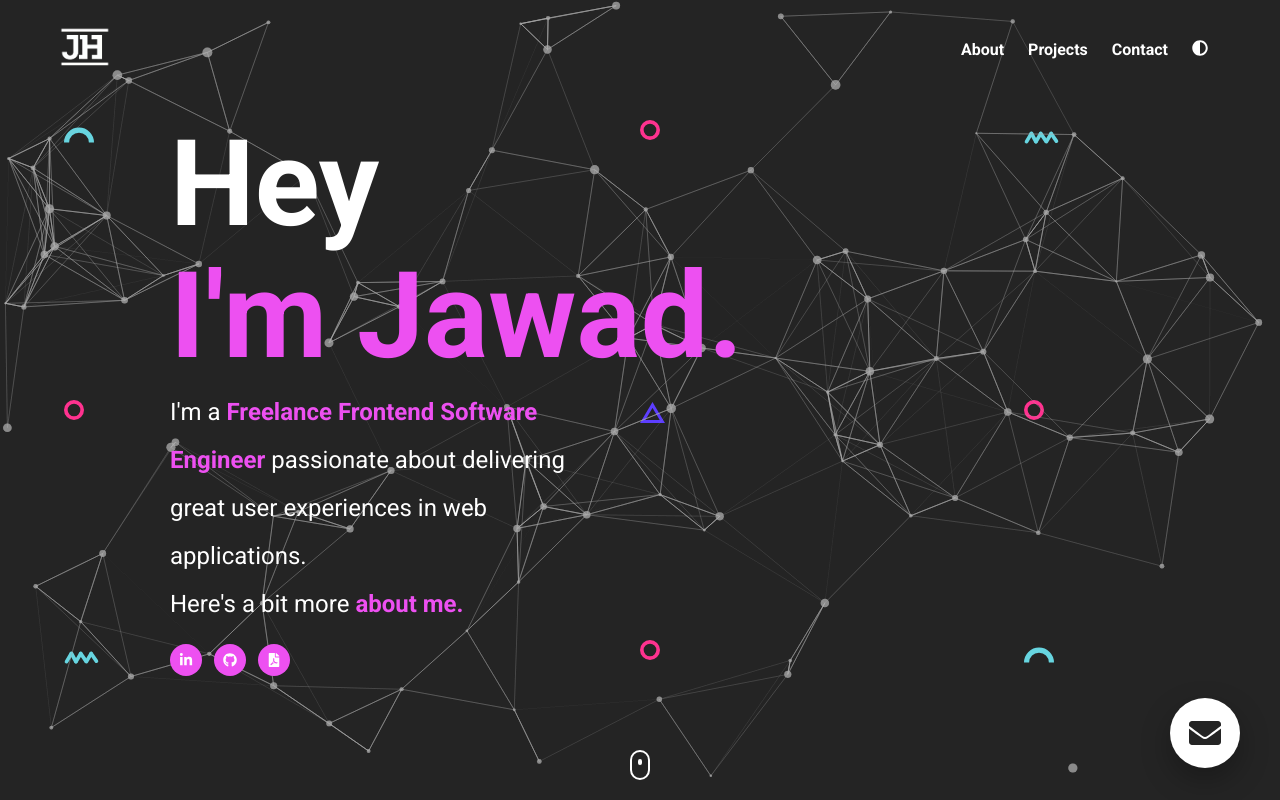
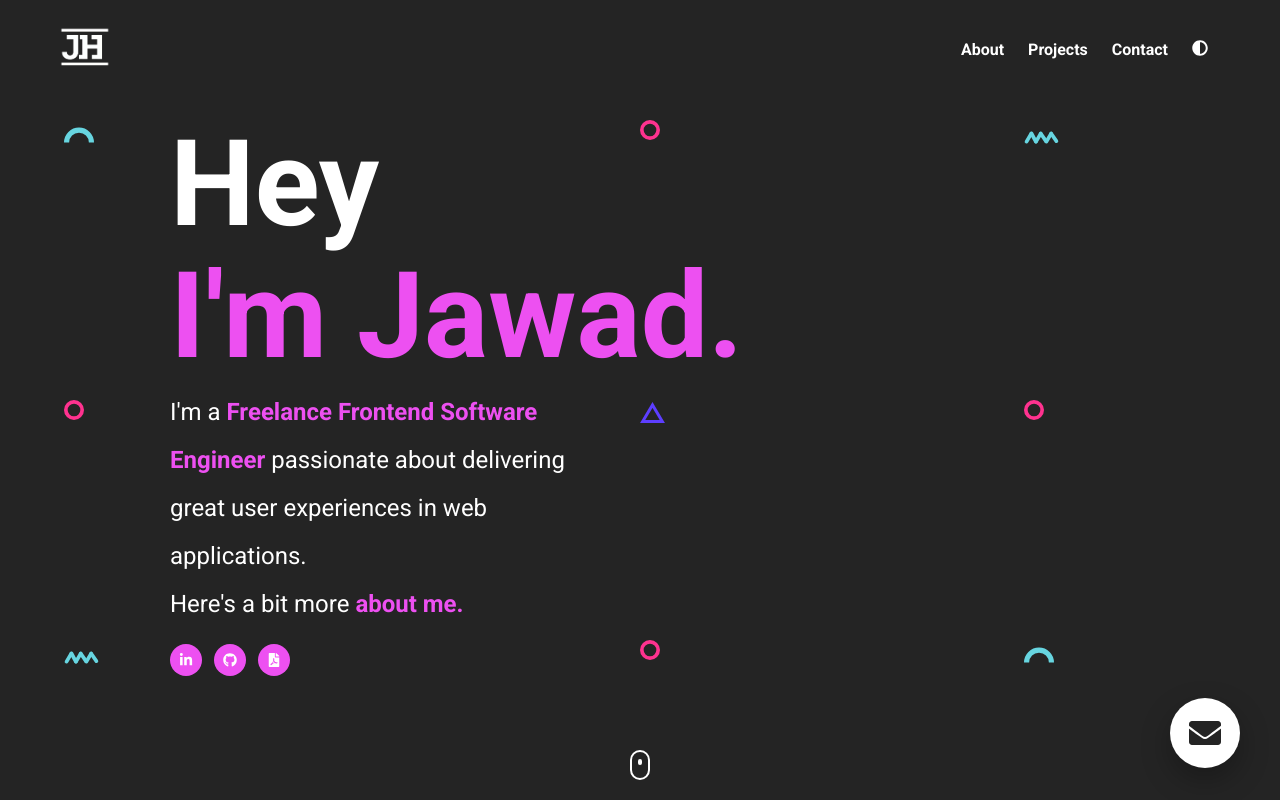
Before and after one commit to JawadH02/E-Portfolio-react, a React (Create React App) app: page / in a window 1280 px wide. Shown: the top 800 px of the page. Built offline with nearby package versions, Linux system fonts and the light colour scheme.

Commit message:
removed particles

```diff
--- a/src/components/Nav.jsx
+++ b/src/components/Nav.jsx
@@ -74,7 +74,7 @@ export const Nav = () => {
           />
         );
       })}
-      <Particles
+      {/* <Particles
         options={{
           fpsLimit: 60,
           interactivity: {
@@ -122,7 +122,7 @@ export const Nav = () => {
             },
           },
         }}
-      />
+      /> */}
     </section>
   );
 };
```
